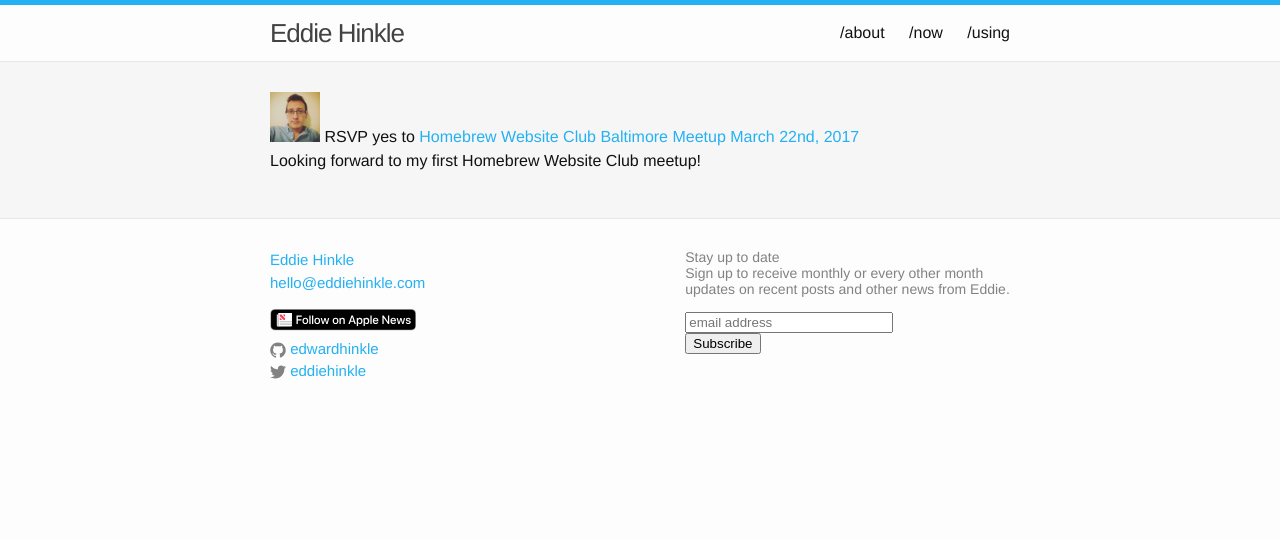
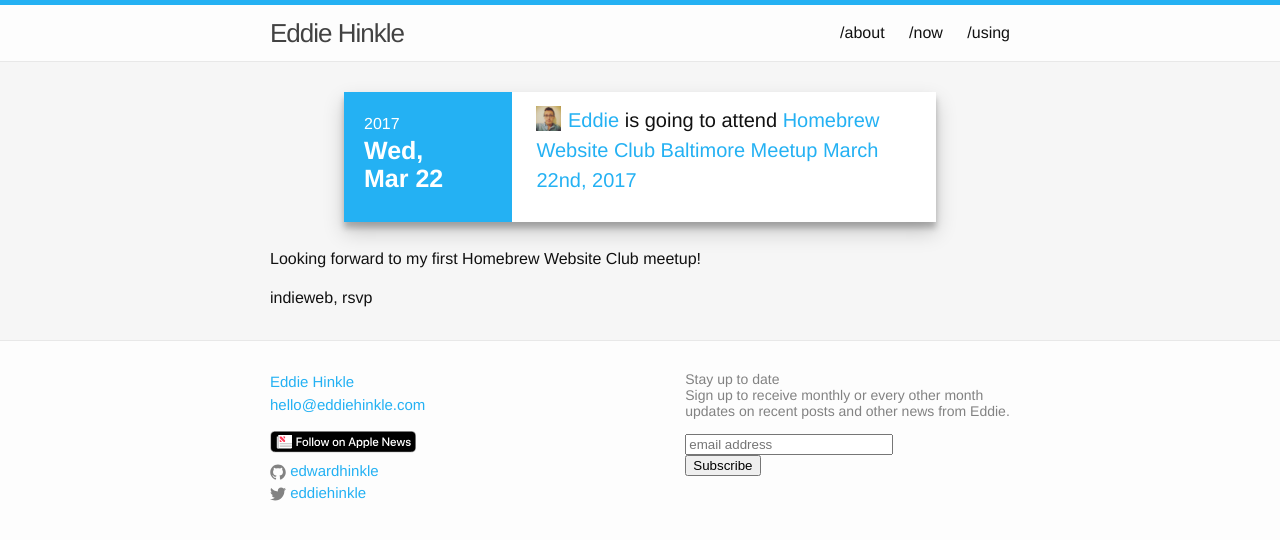
Before and after one commit to EdwardHinkle/eddie-personal, a Jekyll site: the page built from _source/_note/rsvps/2017-03-11-indieweb.md, in a window 1280 px wide. Shown: the top 540 px of the page. Built offline with Jekyll 4.4.1, drawn with Linux system fonts in a browser that asks for light colours; nearby versions of some CDN libraries; comment, search, counter and statistics services are not loaded.

Commit message:
Improve RSVP display

```diff
--- a/_source/_includes/page-types/rsvp.html
+++ b/_source/_includes/page-types/rsvp.html
@@ -1,10 +1,20 @@
 <div class="h-entry">
- <a class="p-author h-card" href="http://eddiehinkle.com"><img alt="Eddie Hinkle" src="http://eddiehinkle.com/images/profile.jpg"/></a>
- RSVP <span class="p-rsvp">{{page.p-rsvp}}</span>
- to <a href="{{page.u-in-reply-to}}" class="u-in-reply-to">{{page.event-title}}</a>
+ <div class="rsvp-response">
+   <div class="rsvp-date">
+      <div class="year">{{page.rsvp.date.year}}</div>
+      <div class="weekday">{{page.rsvp.date.weekday}},</div>
+      <div class="monthday">{{page.rsvp.date.month}} {{page.rsvp.date.day}}</div>
+    </div>
+    <div class="rsvp-content">
+      <a class="p-author h-card" href="http://eddiehinkle.com"><img alt="Eddie Hinkle" src="http://eddiehinkle.com/images/profile.jpg"/> Eddie</a> is <data class="p-rsvp" value="{{page.p-rsvp}}">{% if page.p-rsvp == 'yes' %}going to attend{% endif %}{% if page.p-rsvp == 'no' %}not able to attend{% endif %}{% if page.p-rsvp == 'maybe' %}not sure if he can attend{% endif %}{% if page.p-rsvp == 'interested' %}interested in attending{% endif %}</data> <a href="{{page.u-in-reply-to}}" class="u-in-reply-to" target="_blank">{{page.event-title}}</a>
+    </div>
+ </div>
 
- <div class="post-content e-content" itemprop="articleBody">
+ <div class="post-content e-content p-name" itemprop="articleBody">
     {{ content }}
   </div>
 
+<span class="tag-container">{% for tag in page.tags %}
+    <span class="post-tag">{{ tag }}</span>
+{% endfor %}</span>
 </div>
--- a/_source/_note/rsvps/2017-03-11-indieweb.md
+++ b/_source/_note/rsvps/2017-03-11-indieweb.md
@@ -4,8 +4,15 @@
 type: note
 title: ''
 slug: rsvp-indieweb-march-22
+tags: ['indieweb', 'rsvp']
 event-title: Homebrew Website Club Baltimore Meetup March 22nd, 2017
 p-rsvp: 'yes'
 u-in-reply-to: https://martymcgui.re/2017/03/11/124355/
+rsvp:
+ date:
+  year: 2017
+  month: Mar
+  day: 22
+  weekday: Wed
 ---
 Looking forward to my first Homebrew Website Club meetup!
--- a/_source/_sass/_layout.scss
+++ b/_source/_sass/_layout.scss
@@ -443,14 +443,59 @@
 .h-card {
     &.p-author {
         display: inline-block;
-        width: 50px;
 
         img {
-            width: 50px;
-            height: 50px;
-            display: block;
-            margin-left: auto;
-            margin-right: auto;
+            width: 25px;
+            height: 25px;
+            display: inline-block;
+            margin-right: 1px;
+            vertical-align: text-bottom;
         }
     }
 }
+
+.rsvp-response {
+    width: 80%;
+    margin-left: auto;
+    margin-right: auto;
+    margin-bottom: 25px;
+    box-shadow: 0 10px 20px rgba(0, 0, 0, 0.19), 0 6px 6px rgba(0, 0, 0, 0.23);
+    background-color: #fff;
+
+    .rsvp-date {
+        display: inline-block;
+        width: 25%;
+        padding-top: 20px;
+        padding-left: 20px;
+        padding-bottom: 30px;
+        background-color: $primary-color;
+        color: #fff;
+
+        .weekday, .monthday {
+            font-weight: 800;
+            font-size: 25px;
+            line-height: 28px;
+        }
+    }
+    .rsvp-content {
+        display: inline-block;
+        width: 60%;
+        padding-left: 20px;
+        padding-top: 10px;
+        font-size: 20px;
+    }
+}
+
+.type-rsvp {
+    .post-meta {
+        width: 80%;
+        margin-left: auto;
+        margin-right: auto;
+    }
+}
+
+.social-pages > span:not(:first-child):before {
+    content: "\00a0\2022\00a0";
+    color: inherit;
+    padding-right: 4px;
+}
```
Also changed, not shown: _source/_includes/preview-types/preview-rsvp.html (+13 -6 lines).
